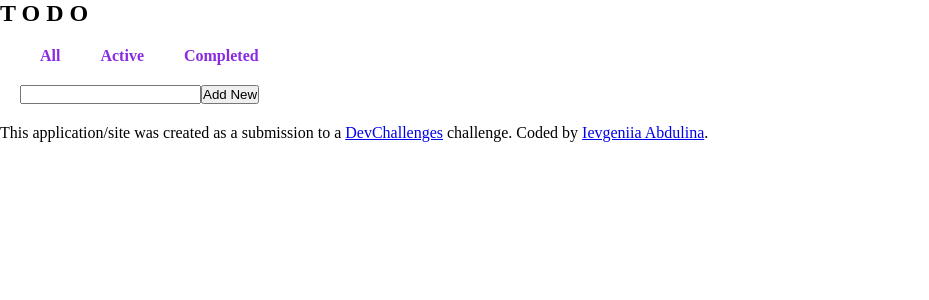
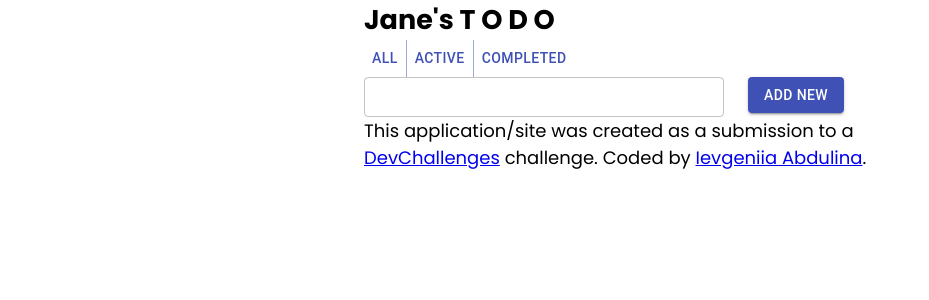
Before and after one commit to IevgeniiaAbdulina/Simple-Todo-React-App, a React (Create React App) app: page / in a window 1280 px wide. Shown: the top 300 px of the page, without its empty margins (0-929 px from the left). Built offline with nearby package versions, Linux system fonts and the light colour scheme.

Commit message:
Installed MaterialUi and Mui/icon, added helpful links in Readme File, Added Material UI Style to the Components

```diff
--- a/package.json
+++ b/package.json
@@ -3,6 +3,8 @@
   "version": "0.1.0",
   "private": true,
   "dependencies": {
+    "@material-ui/core": "^4.11.3",
+    "@material-ui/icons": "^4.11.2",
     "@testing-library/jest-dom": "^5.11.10",
     "@testing-library/react": "^11.2.6",
     "@testing-library/user-event": "^12.8.3",
--- a/public/index.html
+++ b/public/index.html
@@ -2,8 +2,8 @@
 <html lang="en">
   <head>
     <meta charset="utf-8" />
-    <!-- <link rel="icon" href="" /> -->
-    <meta name="viewport" content="width=device-width, initial-scale=1" />
+    <link rel="icon" href="./devchallenges.png" />
+    <meta name="viewport" content="minimum-scale=1, initial-scale=1, width=device-width" />
     <meta name="theme-color" content="#000000" />
     <meta
       name="description"
--- a/src/App.js
+++ b/src/App.js
@@ -6,6 +6,7 @@ import Filters from './components/Filters';
 import NewTodo from './components/NewTodo';
 import TodoList from './components/TodoList';
 import Attribution from './components/Attribution';
+import { Container } from '@material-ui/core';
 
 function App() {
   const [todos, setTodos] = useState([]);
@@ -76,7 +77,7 @@ function App() {
 
 
   return (
-    <div className="app">
+    <Container maxWidth="sm">
       <Title />
       <Filters
         selectAllTodos={selectAllTodos}
@@ -92,7 +93,7 @@ function App() {
         deleteOneTodo={deleteOneTodo}
       />
       <Attribution />
-    </div>
+    </Container>
   );
 }
 
--- a/src/components/Filters.js
+++ b/src/components/Filters.js
@@ -1,19 +1,18 @@
+import { Button, ButtonGroup } from "@material-ui/core";
+
 const Filters = ({ selectAllTodos, selectActiveTodos, selectCompletedTodos }) => {
     return (
-        <div style={{display: 'flex', margin: '20px'}}>
-           <div className='tab active'
-               style={{margin: '0 20px'}}
+        <ButtonGroup variant="text" color="primary" aria-label="text primary button group" >
+           <Button className='tab active'
                onClick={selectAllTodos}
-            >All</div>
-           <div className='tab active'
-               style={{margin: '0 20px'}}
+            >All</Button>
+           <Button className='tab active'
                onClick={selectActiveTodos}
-            >Active</div>
-           <div className='tab active'
-               style={{margin: '0 20px'}}
+            >Active</Button>
+           <Button className='tab active'
                onClick={selectCompletedTodos}
-            >Completed</div>
-        </div>
+            >Completed</Button>
+        </ButtonGroup>
      );
 }
 
--- a/src/components/NewTodo.js
+++ b/src/components/NewTodo.js
@@ -1,3 +1,4 @@
+import { Button, Grid, TextField } from "@material-ui/core";
 import { useState } from "react";
 
 const NewTodo = ({ getTodo }) => {
@@ -18,12 +19,30 @@ const NewTodo = ({ getTodo }) => {
     }
 
     return (
-        <div style={{margin: '20px'}}>
-            <form onSubmit={handleSubmit}>
-                <input onChange={handleChange}type='text' value={value} />
-                <input type="submit" value='Add New' />
-            </form>
-        </div>
+        <form onSubmit={handleSubmit}>
+            <Grid container spacing={3}>
+                <Grid item xs={8}>
+                    <TextField
+                        variant="outlined"
+                        fullWidth
+                        size="small"
+                        onChange={handleChange}
+                        type='text'
+                        value={value} />
+                </Grid>
+                <Grid item xs={4}>
+                    <Button
+                        type="submit"
+                        variant='contained'
+                        color='primary'
+                        size="medium"
+                        >
+                        Add New
+                    </Button>
+                </Grid>
+
+            </Grid>
+        </form>
      );
 }
 
--- a/src/components/Title.js
+++ b/src/components/Title.js
@@ -1,7 +1,7 @@
 const Title = () => {
     return (
         <div>
-            <h2>T O D O</h2>
+            <h2>Jane's <span>T O D O</span></h2>
         </div>
      );
 }
--- a/src/components/Todo.js
+++ b/src/components/Todo.js
@@ -1,19 +1,59 @@
-const Todo = ({todo, handleCompleted, showDeleteButton, deleteOneTodo}) => {
+import { Checkbox, IconButton, makeStyles, Paper, Typography } from "@material-ui/core";
+import DeleteIcon from '@material-ui/icons/Delete';
+import { useEffect, useState } from "react";
+
+const useStyles = makeStyles((theme) => ({
+    root: {
+        display: 'flex',
+        justifyContent: 'space-between',
+        alignContent: 'center',
+        flexWrap: 'wrap',
+        margin: {
+            margin: theme.spacing(1),
+          }
+    },
+    extendedIcon: {
+      marginRight: theme.spacing(1),
+    },
+  }));
+
+  const contentStyle = {
+      display: 'flex',
+  }
+
+const Todo = ({todo, handleCompleted, showDeleteButton, deleteOneTodo }) => {
+    const classes = useStyles();
+  const [checked, setChecked] = useState(false);
+
+  useEffect(() => {
+      if(!todo.completed) {
+        setChecked(false);
+      } else {
+          setChecked(true);
+      }
+  }, [todo.completed])
+
+
     return (
-        <div style={{display: 'flex', margin: '20px'}}>
-
-            <div className='checkbox' onClick={() => handleCompleted(todo)}>
-                {!todo.completed ? "[]" : "[@]"}
+        <Paper className={classes.root}>
+            <div style={contentStyle}>
+                <Checkbox
+                    color="primary"
+                    checked={checked}
+                    inputProps={{ 'aria-label': 'uncontrolled-checkbox' }}
+                    onChange={() => handleCompleted(todo)}
+                />
+                <Typography
+                    style={{ margin: '0 20px', alignSelf: 'center'}}
+                    variant="h5"
+                    component="h2">
+                        {todo.title}
+                </Typography>
             </div>
-
-            <h2 style={{margin: '0 20px'}}>{todo.title}</h2>
-            {showDeleteButton && <div
-                    className="delete"
-                    style={{margin: '0 20px'}}
-                    onClick={() => deleteOneTodo(todo)}
-                >X</div>}
-
-        </div>
+            {showDeleteButton && <IconButton onClick={() => deleteOneTodo(todo)} aria-label="delete" className={classes.margin}>
+                <DeleteIcon fontSize="small" />
+            </IconButton>}
+        </Paper>
      );
 }
 
--- a/src/components/TodoList.js
+++ b/src/components/TodoList.js
@@ -1,8 +1,26 @@
+import { makeStyles } from '@material-ui/core';
 import Todo from './Todo';
 
+const useStyles = makeStyles((theme) => ({
+    root: {
+        display: 'flex',
+        flexDirection: 'column',
+        flexWrap: 'nowrap',
+        '& > *': {
+        margin: theme.spacing(1),
+        padding: theme.spacing(1),
+        width: theme.spacing(58),
+        height: theme.spacing(10),
+        overflow: 'hidden'
+        },
+    }
+}))
+
 const ListTodos = ({todos, handleCompleted, showDeleteButton, deleteAllTodos, deleteOneTodo }) => {
+    const classes = useStyles();
+
     return (
-        <div>
+        <div className={classes.root}>
             {todos.map((todo) => <Todo key= {todo.id}
                 todo={todo}
                 handleCompleted={handleCompleted}
--- a/src/index.css
+++ b/src/index.css
@@ -1,5 +1,14 @@
+/* Import Font */
+@import url('https://fonts.googleapis.com/css2?family=Poppins:wght@400;700&display=swap');
+
 * {
   margin: 0;
   padding: 0;
   box-sizing: border-box;
 }
+
+body {
+  font-family: 'Poppins', sans-serif;
+  font-size: 18px;
+  font-weight: normal;
+}
```
Also changed, not shown: 2 other files (tests, documents, lock files or other folders).
